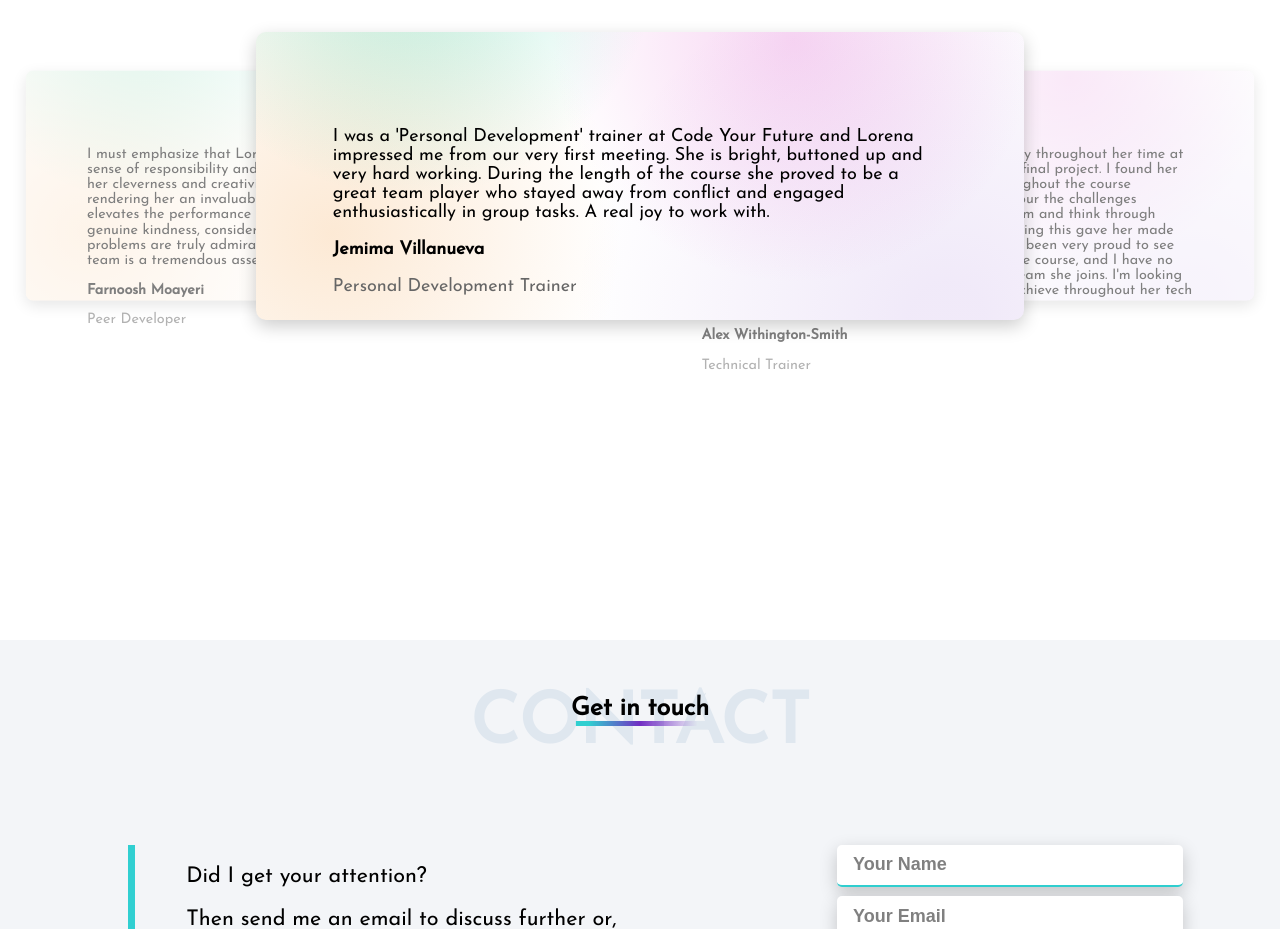
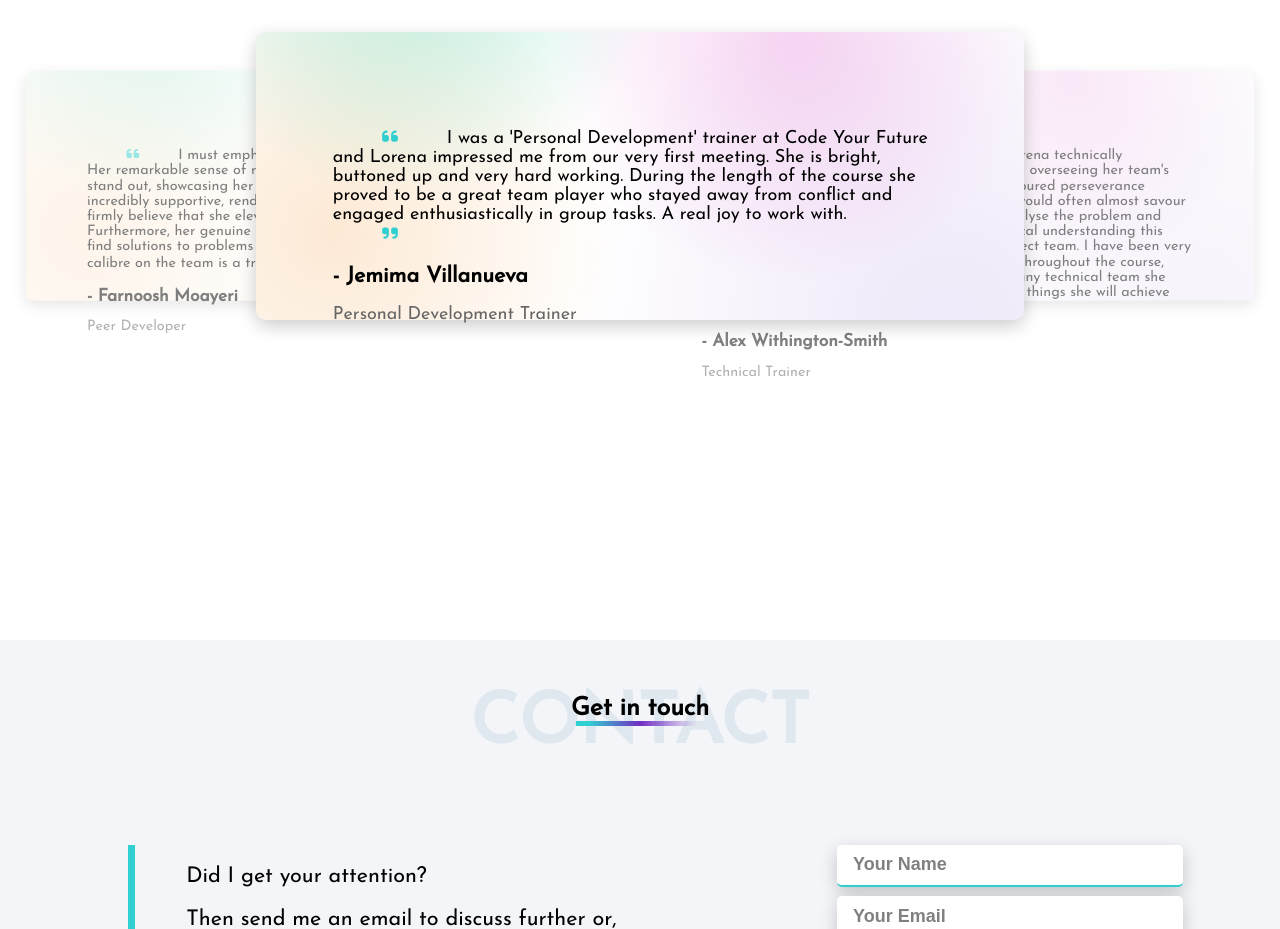
Before and after one commit to LorenaCapraru/Portofolio, a React (Create React App) app: page / in a window 1280 px wide. Shown: the part 3360-4289 px from the top of the page. Built offline with nearby package versions, Linux system fonts and the light colour scheme.

Commit message:
font-size for feedback

```diff
--- a/src/pages/Feedback/Feedback.css
+++ b/src/pages/Feedback/Feedback.css
@@ -102,6 +102,7 @@ input[type="radio"] {
 .testimonial-name {
   font-weight: bold;
   margin-bottom: 5px;
+  font-size: larger;
 }
 
 .testimonial-company {
@@ -116,3 +117,8 @@ input[type="radio"] {
   font-weight: bold;
   margin-top: 10px;
 }
+
+.quote {
+  color: rgb(48, 207, 208);
+  font-size: 1em;
+}
--- a/src/pages/Feedback/Feedback.jsx
+++ b/src/pages/Feedback/Feedback.jsx
@@ -1,4 +1,6 @@
 import "./Feedback.css";
+import { FontAwesomeIcon } from "@fortawesome/react-fontawesome";
+import { faQuoteLeft, faQuoteRight } from "@fortawesome/free-solid-svg-icons";
 
 const Feedback = () => {
   const testimonialData = [
@@ -33,22 +35,50 @@ const Feedback = () => {
         <div class="cards">
           <label class="card" for="item-1" id="song-1">
             <div className="testimonial-card">
-              <p className="testimonial-text">{testimonialData[0].text}</p>
-              <p className="testimonial-name">{testimonialData[0].name}</p>
+              <p className="testimonial-text">
+                <span className="quote">
+                  <FontAwesomeIcon icon={faQuoteLeft} />
+                </span>
+                {testimonialData[0].text}
+                <span className="quote">
+                  <FontAwesomeIcon icon={faQuoteRight} />
+                </span>
+              </p>
+              <p className="testimonial-name">- {testimonialData[0].name}</p>
               <p className="testimonial-company">{testimonialData[0].role}</p>
             </div>
           </label>
           <label class="card" for="item-2" id="song-2">
             <div className="testimonial-card">
-              <p className="testimonial-text">{testimonialData[1].text}</p>
-              <p className="testimonial-name">{testimonialData[1].name}</p>
+              <p className="testimonial-text">
+                {" "}
+                <span className="quote">
+                  <FontAwesomeIcon icon={faQuoteLeft} />
+                </span>
+                {testimonialData[1].text}{" "}
+                <span className="quote">
+                  {" "}
+                  <FontAwesomeIcon icon={faQuoteRight} />
+                </span>
+              </p>
+              <p className="testimonial-name">- {testimonialData[1].name}</p>
               <p className="testimonial-company">{testimonialData[1].role}</p>
             </div>
           </label>
           <label class="card" for="item-3" id="song-3">
             <div className="testimonial-card">
-              <p className="testimonial-text">{testimonialData[2].text}</p>
-              <p className="testimonial-name">{testimonialData[2].name}</p>
+              <p className="testimonial-text">
+                <span className="quote">
+                  {" "}
+                  <FontAwesomeIcon icon={faQuoteLeft} />
+                </span>
+                {testimonialData[2].text}{" "}
+                <span className="quote">
+                  {" "}
+                  <FontAwesomeIcon icon={faQuoteRight} />
+                </span>
+              </p>
+              <p className="testimonial-name">- {testimonialData[2].name}</p>
               <p className="testimonial-company">{testimonialData[2].role}</p>
             </div>
           </label>
```
